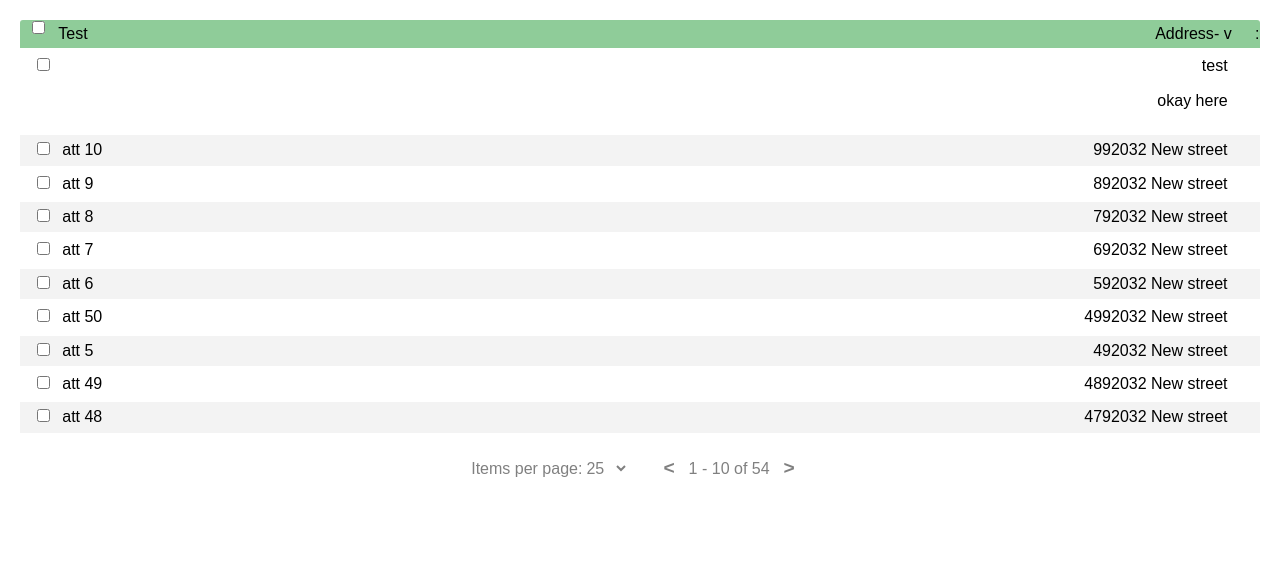
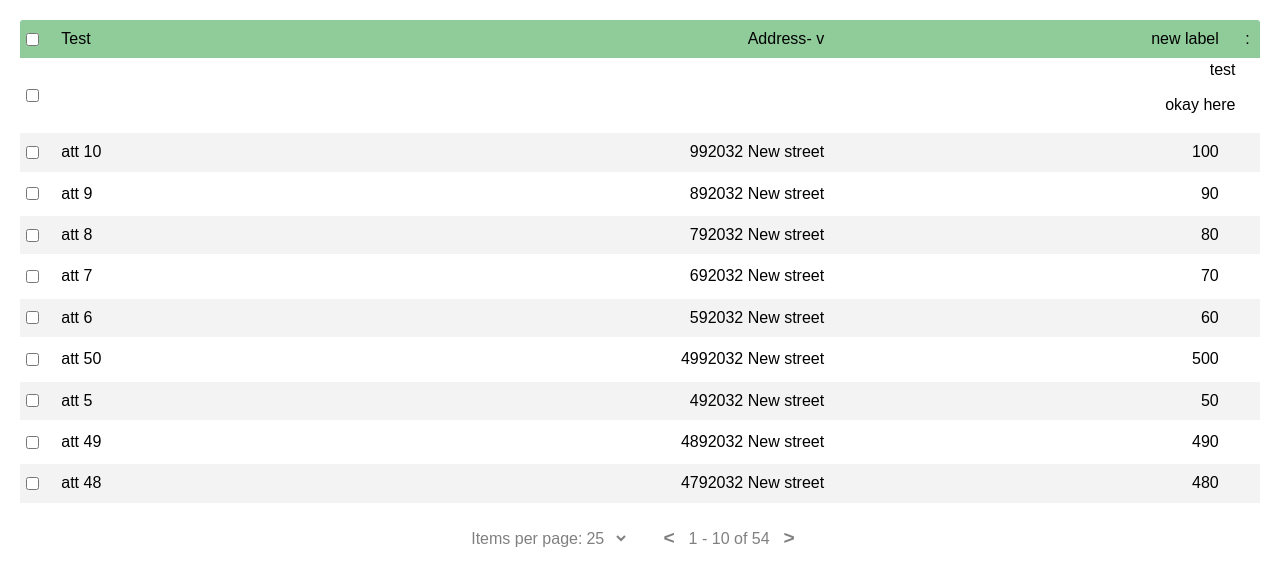
Before and after one commit to Obsidian86/myTable, a React (Create React App) app: page / in a window 1280 px wide. Shown: the top 586 px of the page. Built offline with nearby package versions, Linux system fonts and the light colour scheme.

Commit message:
Added filtering

```diff
--- a/src/App.js
+++ b/src/App.js
@@ -62,7 +62,7 @@ export default function App() {
           perPage={10}
           checkbox
           sort={["addr", "DESC"]}
-          hiddenCols={["amount"]}
+          hiddenCols={[]}
         />
       </div>
     </div>
--- a/src/Table/StyledTable.jsx
+++ b/src/Table/StyledTable.jsx
@@ -1,6 +1,6 @@
 import styled from "styled-components";
 
-const MENU_COL_WIDTH = "15px";
+const MENU_COL_WIDTH = "25px";
 const CHECKBOX_CELL_WIDTH = "25px";
 
 const StyledTable = styled.div`
@@ -34,10 +34,8 @@ const StyledTable = styled.div`
       z-index: 4;
       & .table-cell {
         position: relative;
-        padding: 0;
         .header-button {
           display: block;
-          padding: 5px 10px;
           cursor: pointer;
           &:hover {
             background-color: rgba(0, 0, 0, 0.3);
@@ -51,7 +49,7 @@ const StyledTable = styled.div`
           ${(p) => (p.checkbox ? CHECKBOX_CELL_WIDTH : "0px")}
       );
       text-align: right;
-      padding: 6px;
+      margin: 0;
       &.first-data-cell {
         text-align: left;
       }
@@ -59,9 +57,17 @@ const StyledTable = styled.div`
     &.component-row .table-cell {
       width: calc(100% - ${(p) => (p.checkbox ? CHECKBOX_CELL_WIDTH : "0px")});
     }
+    .data-cell, .header-button {
+      display: block;
+      padding: 10px;
+    }
     & .table-cell {
       &.checkbox-cell {
         width: ${CHECKBOX_CELL_WIDTH};
+        text-align: center;
+        display: flex;
+        justify-content: center;
+        align-items: center;
       }
       &.table-menu-column {
         width: ${MENU_COL_WIDTH};
--- a/src/Table/components/CheckboxCell.jsx
+++ b/src/Table/components/CheckboxCell.jsx
@@ -1,6 +1,6 @@
 const CheckBoxCell = ({ checked, onClick }) => (
   <span className="table-cell checkbox-cell">
-    <input type="checkbox" onClick={onClick} checked={checked} />
+    <input type="checkbox" onChange={onClick} checked={checked} />
   </span>
 );
 
--- a/src/Table/components/DropDownMenu.jsx
+++ b/src/Table/components/DropDownMenu.jsx
@@ -4,8 +4,17 @@ import { ASC, DESC } from "../constants";
 import ScrollingCheckList from "./ScrollCheckList";
 import FloatMenu from "./FloatMenu";
 
-const DropDownMenu = ({ attribute, handleUpdateSortOrder, optionsList }) => {
+const DropDownMenu = ({ attribute, handleUpdateSortOrder, optionsList, onListChange, right, selected = [] }) => {
   const [searchText, updateSearchText] = useState("");
+  const [selectedItems, updateSelectedItems] = useState(selected)
+
+  const handleListChange = option => {
+    const updatedList = selectedItems.includes(option.value)
+      ? [...selectedItems].filter(o => o !== option.value)
+      : [...selectedItems, option.value]
+    updateSelectedItems(updatedList)
+    onListChange(updatedList)
+  }
 
   const filteredOptions = Array.from(
     new Set(
@@ -18,7 +27,7 @@ const DropDownMenu = ({ attribute, handleUpdateSortOrder, optionsList }) => {
   );
 
   return (
-    <FloatMenu>
+    <FloatMenu right={right}>
       <StyledDropDownMenu>
         <button onClick={() => handleUpdateSortOrder(attribute, ASC)}>
           Sort A -&gt; Z
@@ -35,13 +44,13 @@ const DropDownMenu = ({ attribute, handleUpdateSortOrder, optionsList }) => {
         <span>
           <span className="link-btn">Select All</span>
           <span className="link-btn" onClick={() => updateSearchText("")}>
-            Clear{" "}
+            Clear
           </span>
         </span>
         <ScrollingCheckList
           options={filteredOptions.map((o) => ({ value: o, label: o }))}
-          handleChange={(o) => console.log(o)}
-          checkedItems={[]}
+          handleChange={handleListChange}
+          checkedItems={selectedItems}
           maxHeight="200px"
         />
       </StyledDropDownMenu>
--- a/src/Table/components/ScrollCheckList.jsx
+++ b/src/Table/components/ScrollCheckList.jsx
@@ -13,8 +13,8 @@ const ScrollingCheckList = ({
           <label key={option.value || option.label}>
             <input
               type="checkbox"
-              checked={!checkedItems.includes(option.value)}
-              onClick={() => handleChange(option)}
+              checked={checkedItems.includes(option.value)}
+              onChange={() => handleChange(option)}
             />
             {option.label}
           </label>
--- a/src/Table/components/TableFooter.jsx
+++ b/src/Table/components/TableFooter.jsx
@@ -13,12 +13,11 @@ const TableFooter = ({
     <StyledTableFooter>
       <span>
         Items per page:
-        <select onChange={handleItemsPerPageChange}>
+        <select onChange={handleItemsPerPageChange} value={itemsPerPage}>
           {displayCount.map((option) => (
             <option
               value={option}
               key={option}
-              selected={parseInt(itemsPerPage) === parseInt(option)}
             >
               {option}
             </option>
--- a/src/Table/functions.js
+++ b/src/Table/functions.js
@@ -17,3 +17,11 @@ export const tableSort = (rows, sort) => {
     return -1;
   });
 };
+
+export const klass = (obj, list = '') => {
+  let classList = `${list}`
+  Object.keys(obj).forEach(k => {
+    if (obj[k]) classList = `${classList} ${k}`
+  })
+  return { className: classList }
+}
--- a/src/Table/index.jsx
+++ b/src/Table/index.jsx
@@ -4,7 +4,7 @@ import CheckBoxCell from "./components/CheckboxCell";
 import TableFooter from "./components/TableFooter";
 import DropDownMenu from "./components/DropDownMenu";
 import ScrollingCheckList from "./components/ScrollCheckList";
-import { tableSort } from "./functions";
+import { tableSort, klass } from "./functions";
 import * as constants from "./constants";
 import FloatMenu from "./components/FloatMenu";
 
@@ -28,7 +28,7 @@ const Table = ({
   const [itemsPerPage, updateItemsPerPage] = React.useState(perPage);
   const [openMenu, updateOpenMenu] = React.useState(null);
   const [hiddenColumns, updateHiddenColumns] = React.useState(hiddenCols);
-  const [selectedMenuItems, updateSelectedMenuItems] = React.useState({});
+  const [selectedMenuFilters, updateselectedMenuFilters] = React.useState({});
   /* ------------ */
   /* --- Vars --- */
   /* ------------ */
@@ -40,7 +40,7 @@ const Table = ({
   // columns
   const processedColumns =
     hiddenColumns.length > 0
-      ? [...columns].filter((col) => !hiddenColumns.includes(col.attribute))
+      ? [...columns].filter(col => !hiddenColumns.includes(col.attribute))
       : [...columns];
   const showMainMenu = true;
   const showRowMenus = false;
@@ -61,20 +61,16 @@ const Table = ({
         [dataKey]: `_row_key_${index}`
       };
       if (showMainMenu) {
-        rowItem[constants.MAIN_MENU_KEY] = showRowMenus ? (
-          <button>:</button>
-        ) : (
-          ""
-        );
+        rowItem[constants.MAIN_MENU_KEY] = showRowMenus
+          ? <button>:</button>
+          : ""
       }
       return rowItem;
     });
   }
   // Get the rows displayed in current page
-  displayRows = tableSort(displayRows, sortOrder).slice(
-    end - itemsPerPage,
-    end
-  );
+  displayRows = tableSort(displayRows, sortOrder)
+    .slice(end - itemsPerPage, end);
 
   /* ----------------- */
   /* --- UseEffect --- */
@@ -88,6 +84,12 @@ const Table = ({
   /* ----------------- */
   /* --- Functions --- */
   /* ----------------- */
+  const  handleFilterMenuListChange = (attr, list) =>
+    updateselectedMenuFilters({
+      ...selectedMenuFilters,
+      [attr]: list
+    })
+
   const handleHiddenColCheck = (attr) => {
     updateHiddenColumns(
       hiddenColumns.includes(attr)
@@ -147,6 +149,19 @@ const Table = ({
     changePage(1);
     updateItemsPerPage(parseInt(e.target.value));
   };
+
+  /* --- Filter --- */
+  const filteredRows = Object.keys(selectedMenuFilters).length > 0
+    ? [...displayRows].filter(row  => {
+      let canAdd = true
+      Object.keys(selectedMenuFilters).forEach(key => {
+        const hasMatchInGroup = selectedMenuFilters[key].includes(row[key])
+        if (!hasMatchInGroup) canAdd = false
+      })
+      return canAdd
+    })
+    : displayRows
+
   /* ------------ */
   /* --- View --- */
   /* ------------ */
@@ -164,17 +179,12 @@ const Table = ({
           />
         )}
         {processedColumns.map((col, index) => (
-          <span
-            className={`
-              open-menu
-              table-cell
-              ${
-                col.attribute === constants.MAIN_MENU_KEY
-                  ? "table-menu-column"
-                  : ""
-              }
-              ${index === 0 ? "first-data-cell" : ""}
-            `}
+          <span {...klass({
+              "open-menu table-cell": true,
+              "first-data-cell": index === 0,
+              "table-menu-column": col.attribute === constants.MAIN_MENU_KEY
+            })}
+            key={col.attribute}
           >
             <span
               className="header-button open-menu"
@@ -193,7 +203,7 @@ const Table = ({
             </span>
             {openMenu === col.attribute ? (
               openMenu === constants.MAIN_MENU_KEY ? (
-                <FloatMenu>
+                <FloatMenu right>
                   <ScrollingCheckList
                     options={columns.map((o) => ({
                       value: o.attribute,
@@ -206,8 +216,11 @@ const Table = ({
                 </FloatMenu>
               ) : (
                 <DropDownMenu
+                  right={index !== 0}
                   attribute={col.attribute}
                   handleUpdateSortOrder={handleUpdateSortOrder}
+                  onListChange={data => handleFilterMenuListChange(col.attribute, data)}
+                  selected={selectedMenuFilters[col.attribute] || []}
                   optionsList={displayRows.reduce((prev, curr) => {
                     prev.push(curr[col.attribute] || null);
                     return prev;
@@ -218,29 +231,28 @@ const Table = ({
           </span>
         ))}
       </div>
-      {displayRows.map((row) =>
+      {filteredRows.map((row) =>
         row.component ? (
-          <div
-            className={`table-row component-row ${
-              selectedItems.includes(row[dataKey]) ? "selected-row" : ""
-            }`}
+          <div {...klass({
+              "table-row component-row": true,
+              "selected-row": selectedItems.includes(row[dataKey])
+            })}
+            key={row[dataKey]}
           >
-            {checkbox && (
-              <CheckBoxCell
+            {checkbox && <CheckBoxCell
                 onClick={() => handleSelectRowChange(false, row)}
                 checked={selectedItems.includes(row[dataKey])}
               />
-            )}
+            }
             <span className="table-cell">{row.component}</span>
-            <span className={`table-cell table-menu-column `} />
+            <span className={`table-cell table-menu-column`} />
           </div>
         ) : (
-          <div
-            className={`
-              table-row ${
-                selectedItems.includes(row[dataKey]) ? "selected-row" : ""
-              }
-              `}
+          <div {...klass({
+              'table-row': true,
+              'selected-row': selectedItems.includes(row[dataKey])
+            })}
+            key={row[dataKey]}
           >
             {checkbox && (
               <CheckBoxCell
@@ -249,18 +261,14 @@ const Table = ({
               />
             )}
             {processedColumns.map((col, index) => (
-              <span
-                className={`
-                table-cell
-                ${index === 0 ? "first-data-cell" : ""}
-                ${
-                  col.attribute === constants.MAIN_MENU_KEY
-                    ? "table-menu-column"
-                    : ""
-                }
-              `}
+              <span { ...klass({
+                  'table-cell': true,
+                  "first-data-cell": index === 0,
+                  "table-menu-column": col.attribute === constants.MAIN_MENU_KEY
+                }) }
+                key={`${row[dataKey]}-${col.attribute}`}
               >
-                {row[col.attribute]}
+                <span className='data-cell'>{row[col.attribute]}</span>
               </span>
             ))}
           </div>
```
Also changed, not shown: src/Table/components/FloatMenu.jsx (+28 -6 lines).
